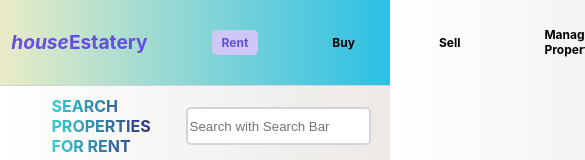
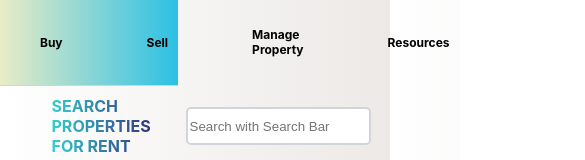
Before and after one commit to onkarv7/reunion-7, a React (Create React App) app: page / in a window 390 px wide. Shown: the top 160 px of the page, 585 px wide, since content can reach past the window. Built offline with nearby package versions, Linux system fonts and the light colour scheme.

Commit message:
Update navbar.css

```diff
--- a/src/components/navbar.css
+++ b/src/components/navbar.css
@@ -79,6 +79,11 @@ background: linear-gradient(to right, #EAECC6, #2BC0E4); /* W3C, IE 10+/ Edge, F
 }
 
 @media screen and (max-width: 400px) {
+  .navbar{
+    display : flex;
+    justify-content : center;
+    width : 40%;
+  }
   .btn-signup,
   .btn-login {
     display: none;
```
